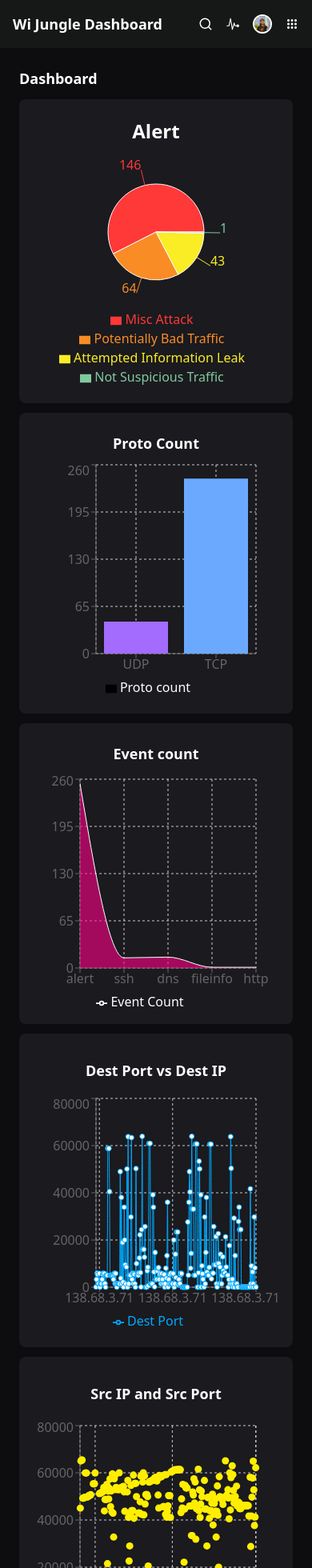
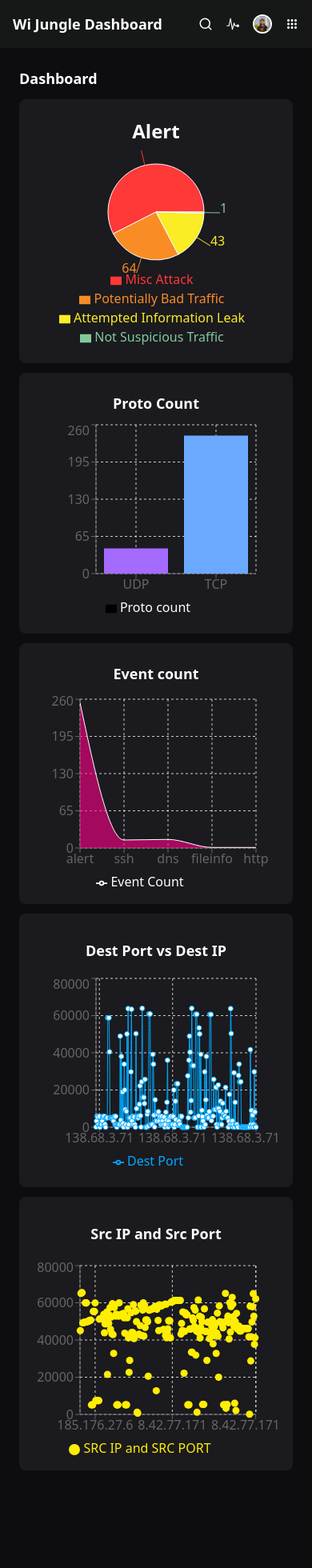
Before and after one commit to NehaKumari0102/wi-jungle, a React (Vite) app: page / in a window 390 px wide. Shown: the top 1960 px of the page at 80% size. After the commit the page ends 1862 px from the top, so only its background shows below. Built offline with nearby package versions, Linux system fonts and the light colour scheme.

Commit message:
Sizes update

```diff
--- a/src/components/Graphs/CustomAreaChart.jsx
+++ b/src/components/Graphs/CustomAreaChart.jsx
@@ -30,7 +30,7 @@ const CustomAreaChart = ({ data }) => {
     return (
         <div className="bg-[#1a1a1f] rounded-lg p-4">
             <h1 className="text-center text-lg font-semibold my-2">Event count</h1>
-            <ResponsiveContainer width="100%" height={is500px ? 400 : 300}>
+            <ResponsiveContainer width="100%" height={is500px ? 350 : 250}>
                 <AreaChart data={chartData} margin={{ top: 10, right: 30, left: 0, bottom: 0 }}>
                     <CartesianGrid strokeDasharray="3 3" />
                     <XAxis dataKey="eventType" />
--- a/src/components/Graphs/CustomBarChart.jsx
+++ b/src/components/Graphs/CustomBarChart.jsx
@@ -33,7 +33,7 @@ const CustomBarChart = ({ data }) => {
   return (
     <div className="bg-[#1a1a1f] rounded-lg p-4">
       <h1 className="text-center text-lg font-semibold my-2">Proto Count</h1>
-      <ResponsiveContainer  width="100%" height={is500px ? 400 : 300}>
+      <ResponsiveContainer  width="100%" height={is500px ? 350 : 250}>
         <BarChart
           data={chartData}
           margin={{ top: 5, right: 30, left: 20, bottom: 5 }}
--- a/src/components/Graphs/CustomLineChart.jsx
+++ b/src/components/Graphs/CustomLineChart.jsx
@@ -13,7 +13,7 @@ import {
 
 const CustomLineChart = ({ data }) => {
   const [chartData, setChartData] = useState([]);
-  const is500px = useMediaQuery("(min-width: 500px)");
+  const is600px = useMediaQuery("(min-width: 600px)");
 
   useEffect(() => {
     processChartData();
@@ -49,7 +49,7 @@ const CustomLineChart = ({ data }) => {
   return (
     <div className="bg-[#1a1a1f] rounded-lg p-4 w-full">
       <h1 className="text-center text-lg font-semibold my-4">Dest Port vs Dest IP</h1>
-      <ResponsiveContainer width="100%" height={is500px ? 400 : 300}>
+      <ResponsiveContainer width="100%" height={is600px ? 400 : 250}>
         <LineChart
           data={chartData}
           margin={{ top: 5, right: 30, left: 20, bottom: 5 }}
--- a/src/components/Graphs/CustomPieChart.jsx
+++ b/src/components/Graphs/CustomPieChart.jsx
@@ -5,7 +5,7 @@ import { PieChart, Pie, Tooltip, Legend, Cell, ResponsiveContainer } from "recha
 const CustomPieChart = ({ data }) => {
   const [chartData, setChartData] = useState([]);
   const is600px = useMediaQuery("(min-width: 600px)")
-  const is400px = useMediaQuery("(min-width: 400px)")
+  const is500px = useMediaQuery("(min-width: 500px)")
   const colors = [
     "#ff3838",
     "#fa8c25",
@@ -47,14 +47,14 @@ const CustomPieChart = ({ data }) => {
   return (
     <div className="bg-[#1a1a1f] rounded-lg p-4">
       <h1 className="text-center text-2xl font-semibold my-2">Alert</h1>
-      <ResponsiveContainer width="100%" height={is600px ? 400 : 300}>
+      <ResponsiveContainer width="100%" height={is600px ? 350 : 250}>
         <PieChart >
           <Pie
             dataKey="value"
             data={chartData}
             cx="50%"
             cy="50%"
-            outerRadius={is600px ? 100 : is400px ? 70 : 60}
+            outerRadius={is600px ? 100 : is500px ? 70 : 60}
             label
           >
             {chartData.map((entry, index) => (
--- a/src/components/Graphs/CustomScatter.jsx
+++ b/src/components/Graphs/CustomScatter.jsx
@@ -39,7 +39,7 @@ const CustomScatterGraph = ({ data }) => {
     return (
         <div className="bg-[#1a1a1f] rounded-lg p-4 w-full">
             <h1 className="text-center text-lg font-semibold my-4">Src IP and Src Port</h1>
-            <ResponsiveContainer width="100%" height={is500px ? 400 : 300}>
+            <ResponsiveContainer width="100%" height={is500px ? 400 : 250}>
                 <ScatterChart margin={{ top: 10, right: 30, left: 0, bottom: 0 }}>
                     <CartesianGrid strokeDasharray="3 3" />
                     <XAxis dataKey="src_ip" type="category" name="Source IP" />
```
